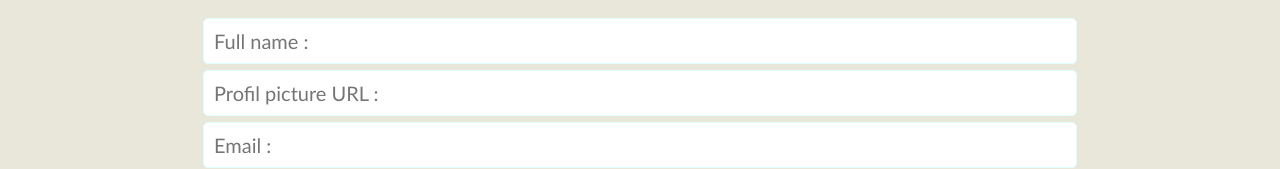
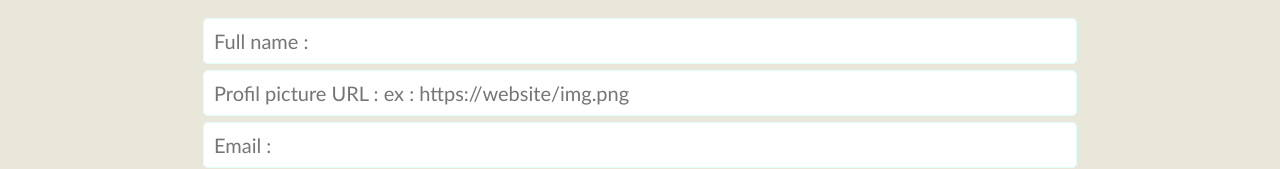
Before and after one commit to sife22/linkedin-clone, a React (Create React App) app: page / in a window 1280 px wide. Shown: the part 418-587 px from the top of the page. Built offline with nearby package versions, Linux system fonts and the light colour scheme; no server answers.

Commit message:
add a placeholder

```diff
--- a/src/Login.js
+++ b/src/Login.js
@@ -69,7 +69,7 @@ function Login() {
                 <input type='text'
                 value={profilePic}
                 onChange={(e) => setProfilePic(e.target.value)}
-                placeholder='Profil picture URL : ' />
+                placeholder='Profil picture URL : ex : https://website/img.png ' />
 
 
 
```
